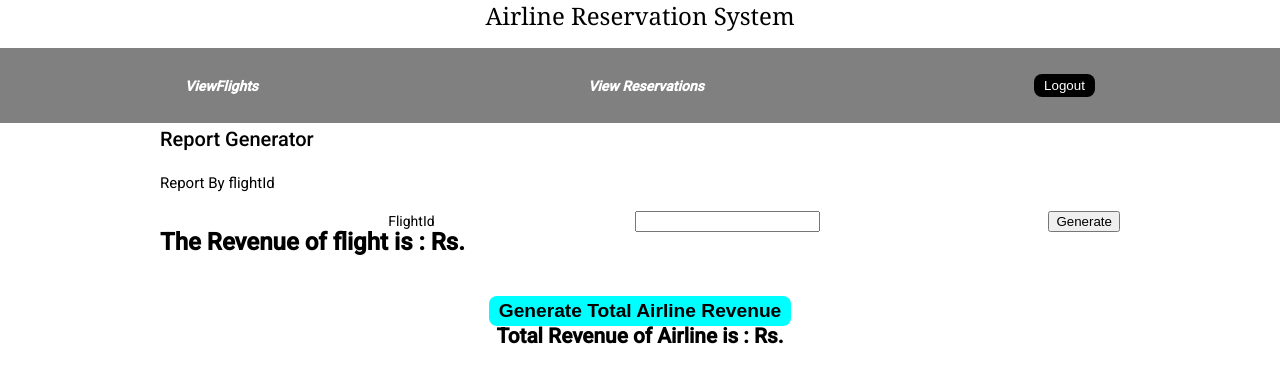
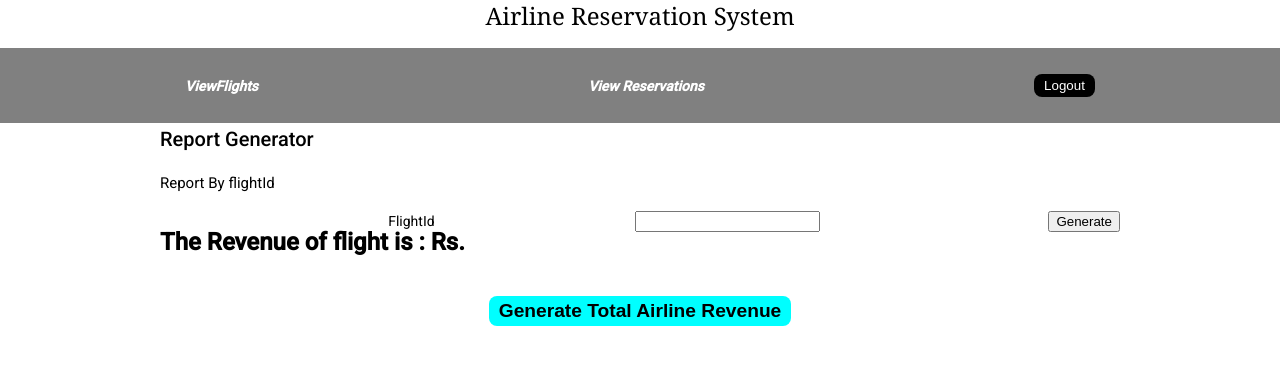
Before and after one commit to Apurba-Kumar-Ghosh/AirlineReservationSystem, an Angular app: page /home/GenerateReport in a window 1280 px wide. Shown: the top 382 px of the page. Built offline with nearby package versions, Linux system fonts and the light colour scheme.

Commit message:
bug commit

```diff
--- a/src/app/Components/flight-view/flight-view.component.css
+++ b/src/app/Components/flight-view/flight-view.component.css
@@ -4,7 +4,6 @@ h1 {
   text-align: center;
 }
 .navbar {
-  width: 100vw;
   height: 75px;
   background-color: grey;
   color: white;
--- a/src/app/Components/generate-report/generate-report.component.html
+++ b/src/app/Components/generate-report/generate-report.component.html
@@ -26,7 +26,7 @@
       <button (click)="generateAirlineRevenue()">
         Generate Total Airline Revenue
       </button>
-      <div>Total Revenue of Airline is : Rs. {{ totalRevenue }}</div>
+      <div>{{ revenue }}</div>
     </div>
   </div>
 </div>
--- a/src/app/Components/generate-report/generate-report.component.ts
+++ b/src/app/Components/generate-report/generate-report.component.ts
@@ -14,6 +14,7 @@ export class GenerateReportComponent implements OnInit {
   public endDate: Date;
   public flightIdAmt: DoubleRange;
   public totalRevenue: DoubleRange;
+  public revenue: string;
   constructor(private reportService: ReportService) {
     this.totalRevenue = null;
     this.flightIdAmt = null;
@@ -31,6 +32,7 @@ export class GenerateReportComponent implements OnInit {
   generateAirlineRevenue() {
     this.reportService.generateAirlineReport().subscribe((res) => {
       this.totalRevenue = res.revenue;
+      this.revenue = 'The total revenue of the airline is Rs. ' + res.revenue;
     });
   }
 }
```
